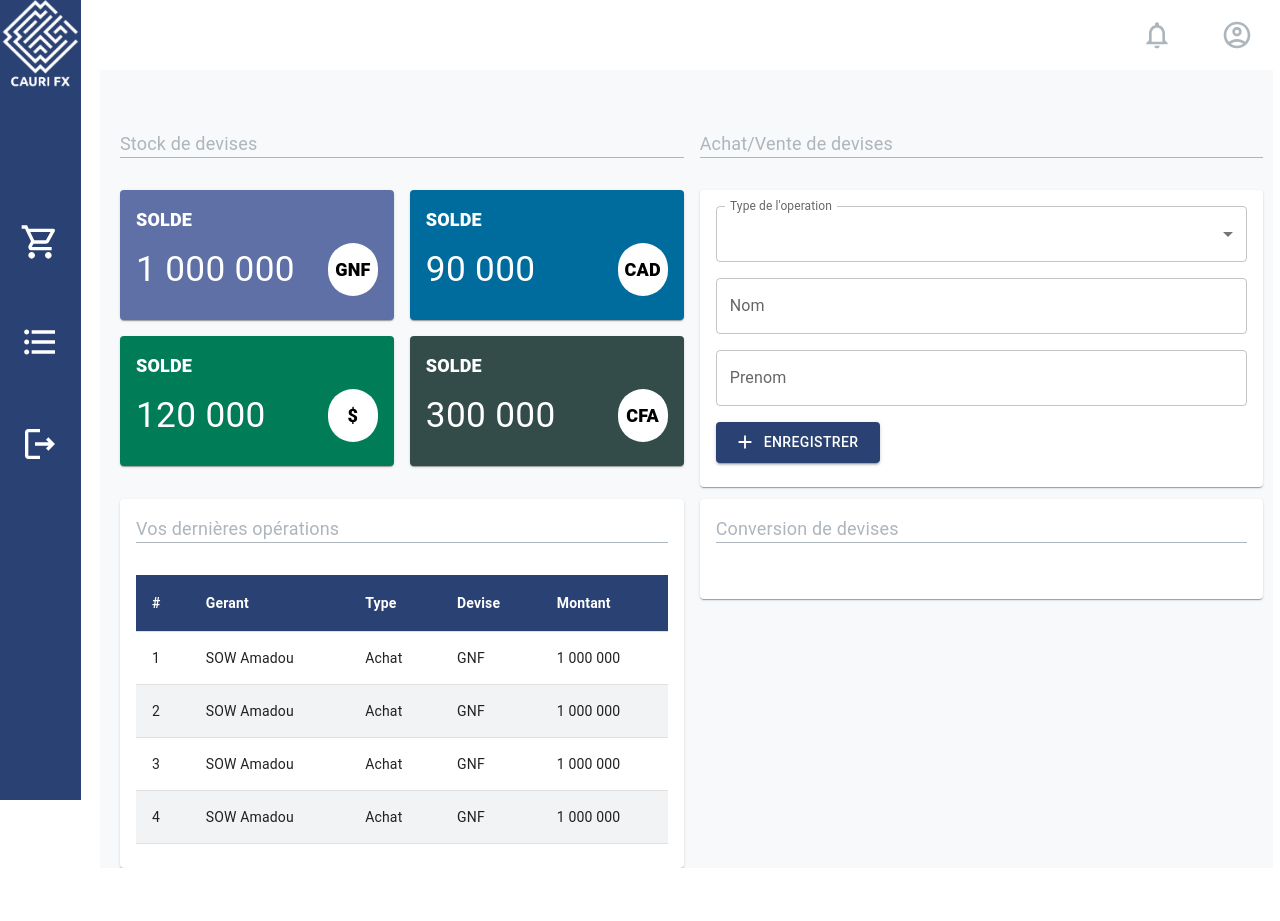
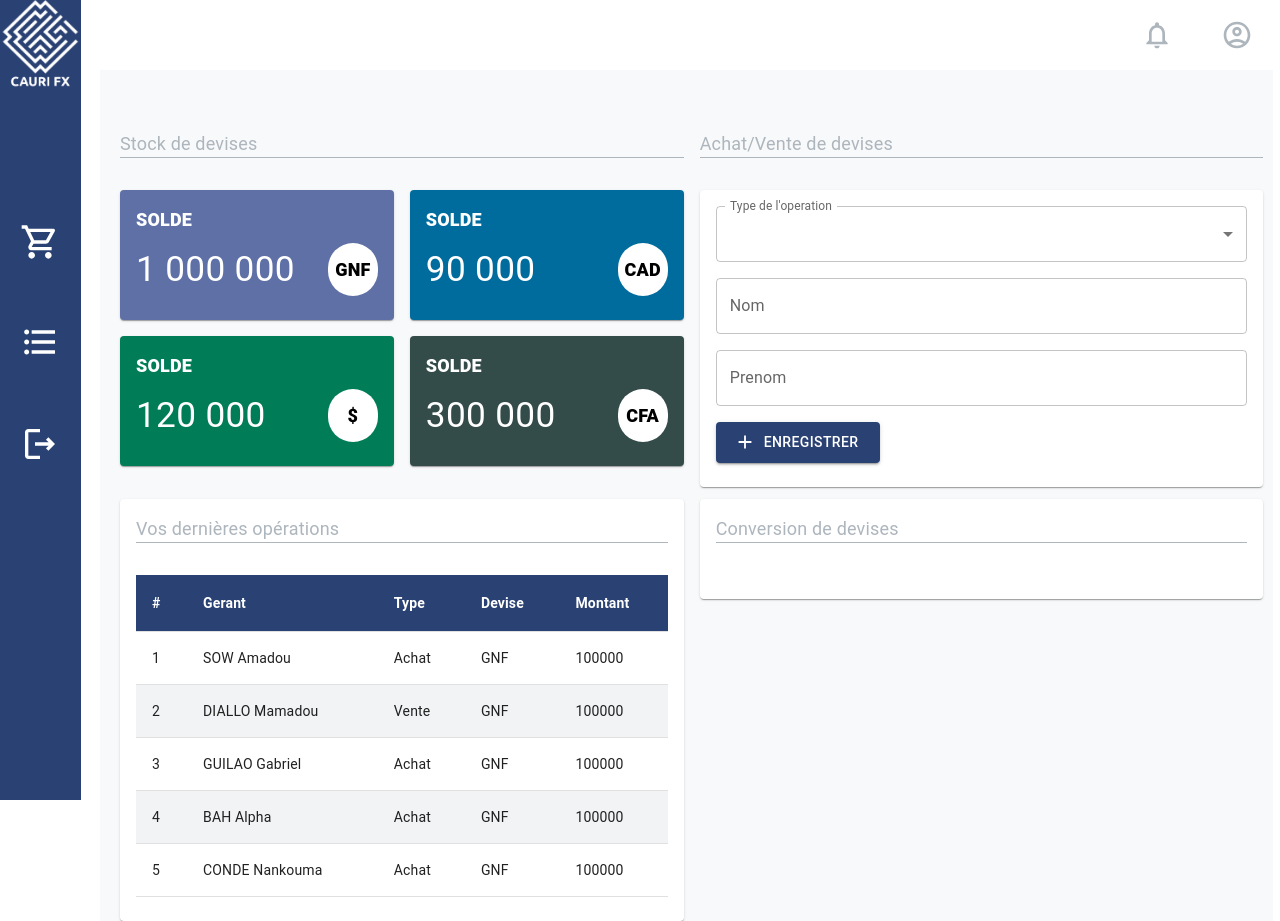
Before and after one commit to Thiernoamadousow219/reactjs-lab, a React (Create React App) app in the folder build-admin-tpl-with-mui/: page /admin in a window 1280 px wide. Before the commit the page ends 868 px from the top, so only its background shows below. Built offline with nearby package versions, Linux system fonts and the light colour scheme.

Commit message:
Create table component

```diff
--- a/build-admin-tpl-with-mui/src/app/components/Input.jsx
+++ b/build-admin-tpl-with-mui/src/app/components/Input.jsx
@@ -1,26 +1,9 @@
 import React from 'react'
 import { TextField, styled, InputAdornment, MenuItem} from '@mui/material';
+import {  PasswordOutlined, PhoneAndroidOutlined } from '@mui/icons-material';
+import { currencies } from '../data/currencyData';
 import '../assets/css/app.css';
-import {  PasswordOutlined, PhoneAndroidOutlined } from '@mui/icons-material';
 
-const currencies = [
-  {
-    value: 'SN',
-    label: '+221',
-  },
-  {
-    value: 'CIV',
-    label: '+222',
-  },
-  {
-    value: 'TG',
-    label: '+223',
-  },
-  {
-    value: 'GN',
-    label: '+224',
-  },
-];
 
 export function InputText({label, required}) {
 
--- /dev/null
+++ b/build-admin-tpl-with-mui/src/app/components/TableComponent.jsx
@@ -0,0 +1,49 @@
+import { Table, TableBody, TableCell, TableContainer, TableHead, TableRow, Typography } from '@mui/material'
+import React from 'react'
+
+const tHeadStyles = {
+    bgcolor: '#2A4173'
+}
+
+const tHeadCellsStyles = {
+    fontSize: '14px',
+    fontWeight: 'bold',
+    color: '#fff'
+}
+
+const tRowsStyles = {
+    '&:nth-child(even)':{
+        bgcolor: '#f1f3f5'
+    }
+}
+
+function TableComponent({data, titles}) {
+
+    return (
+    ((data.length & titles.length) ?
+        <TableContainer>
+            <Table aria-label="simple table">
+                <TableHead sx={tHeadStyles}>
+                    <TableRow>
+                        {(titles.length) ? titles.map((item, key)=>(
+                            <TableCell sx={tHeadCellsStyles}>{item.name}</TableCell>
+                        )) : <TableCell sx={tHeadCellsStyles}>#</TableCell>}
+                    </TableRow>
+                </TableHead>
+                <TableBody>
+                    {(data.length) ? data.map((item, key)=>(
+                        <TableRow key={key} sx={tRowsStyles}>
+                            <TableCell >{ (key + 1 )}</TableCell>
+                            <TableCell>{ item.gerant }</TableCell>
+                            <TableCell>{ item.type }</TableCell>
+                            <TableCell>{ item.devise }</TableCell>
+                            <TableCell>{ item.montant }</TableCell>
+                        </TableRow>
+                    )): <TableRow></TableRow>}
+                </TableBody>
+            </Table>
+        </TableContainer> : <Typography component='p'>Veillez founir les donnees du tableau</Typography>)
+  )
+}
+
+export default TableComponent
--- /dev/null
+++ b/build-admin-tpl-with-mui/src/app/data/currencyData.js
@@ -0,0 +1,18 @@
+export const currencies = [
+        {
+            value: 'SN',
+            label: '+221',
+        },
+        {
+            value: 'CIV',
+            label: '+222',
+        },
+        {
+            value: 'TG',
+            label: '+223',
+        },
+        {
+            value: 'GN',
+            label: '+224',
+        }
+];
--- /dev/null
+++ b/build-admin-tpl-with-mui/src/app/data/tableData.js
@@ -0,0 +1,50 @@
+export const data = [
+        {
+            "gerant": "SOW Amadou",
+            "type": "Achat",
+            "devise": "GNF",
+            "montant": 100000
+        },
+        {
+            "gerant": "DIALLO Mamadou",
+            "type": "Vente",
+            "devise": "GNF",
+            "montant": 100000
+        },
+        {
+            "gerant": "GUILAO Gabriel",
+            "type": "Achat",
+            "devise": "GNF",
+            "montant": 100000
+        },
+        {
+            "gerant": "BAH Alpha",
+            "type": "Achat",
+            "devise": "GNF",
+            "montant": 100000
+        },
+        {
+            "gerant": "CONDE Nankouma",
+            "type": "Achat",
+            "devise": "GNF",
+            "montant": 100000
+        }
+];
+
+export const titles = [
+    {
+        name: "#"
+    },
+    {
+        name: "Gerant"
+    },
+    {
+        name: "Type"
+    },
+    {
+        name: "Devise"
+    },
+    {
+        name: "Montant"
+    }
+];
--- a/build-admin-tpl-with-mui/src/app/views/Home.jsx
+++ b/build-admin-tpl-with-mui/src/app/views/Home.jsx
@@ -1,10 +1,12 @@
 import { AddOutlined } from '@mui/icons-material'
 import { Box, Button, Card, CardContent, FormControl, Grid, InputLabel, MenuItem,
-            Select, Table, TableBody, TableCell, TableContainer,
-            TableHead, TableRow, TextField, Typography } from '@mui/material'
+            Select, TextField, Typography } from '@mui/material'
 
 import React from 'react'
+import TableComponent from '../components/TableComponent'
 import AdminTemplate from './AdminTemplate'
+import {data, titles} from '../data/tableData'
+
 const tableCardHeadersStyles = {
     color: '#adb5bd',
     fontSize: '18px',
@@ -12,21 +14,7 @@ const tableCardHeadersStyles = {
     marginBottom: '32px',
 }
 
-const tHeadStyles = {
-    bgcolor: '#2A4173'
-}
 
-const tHeadCellsStyles = {
-    fontSize: '14px',
-    fontWeight: 'bold',
-    color: '#fff'
-}
-
-const tRowsStyles = {
-    '&:nth-child(even)':{
-        bgcolor: '#f1f3f5'
-    }
-}
 const OPERATIONS = [
     {
         label: 'Achat',
@@ -192,49 +180,7 @@ function Home() {
                                 sx={tableCardHeadersStyles}>
                             Vos dernières opérations
                         </Typography>
-                        <TableContainer>
-                            <Table aria-label="simple table">
-                                <TableHead sx={tHeadStyles}>
-                                    <TableRow>
-                                        <TableCell sx={tHeadCellsStyles}>#</TableCell>
-                                        <TableCell sx={tHeadCellsStyles}>Gerant</TableCell>
-                                        <TableCell sx={tHeadCellsStyles}>Type</TableCell>
-                                        <TableCell sx={tHeadCellsStyles}>Devise</TableCell>
-                                        <TableCell sx={tHeadCellsStyles}>Montant</TableCell>
-                                    </TableRow>
-                                </TableHead>
-                                <TableBody>
-                                    <TableRow sx={tRowsStyles}>
-                                        <TableCell>1</TableCell>
-                                        <TableCell>SOW Amadou</TableCell>
-                                        <TableCell>Achat</TableCell>
-                                        <TableCell>GNF</TableCell>
-                                        <TableCell>1 000 000 </TableCell>
-                                    </TableRow>
-                                    <TableRow sx={tRowsStyles}>
-                                        <TableCell>2</TableCell>
-                                        <TableCell>SOW Amadou</TableCell>
-                                        <TableCell>Achat</TableCell>
-                                        <TableCell>GNF</TableCell>
-                                        <TableCell>1 000 000 </TableCell>
-                                    </TableRow>
-                                    <TableRow sx={tRowsStyles}>
-                                        <TableCell>3</TableCell>
-                                        <TableCell>SOW Amadou</TableCell>
-                                        <TableCell>Achat</TableCell>
-                                        <TableCell>GNF</TableCell>
-                                        <TableCell>1 000 000 </TableCell>
-                                    </TableRow>
-                                    <TableRow sx={tRowsStyles}>
-                                        <TableCell>4</TableCell>
-                                        <TableCell>SOW Amadou</TableCell>
-                                        <TableCell>Achat</TableCell>
-                                        <TableCell>GNF</TableCell>
-                                        <TableCell>1 000 000 </TableCell>
-                                    </TableRow>
-                                </TableBody>
-                            </Table>
-                        </TableContainer>
+                        <TableComponent data={data} titles={titles} />
                     </CardContent>
                 </Card>
             </Grid>
@@ -245,7 +191,6 @@ function Home() {
                                 sx={tableCardHeadersStyles}>
                             Conversion de devises
                         </Typography>
-
                     </CardContent>
                 </Card>
             </Grid>
```
